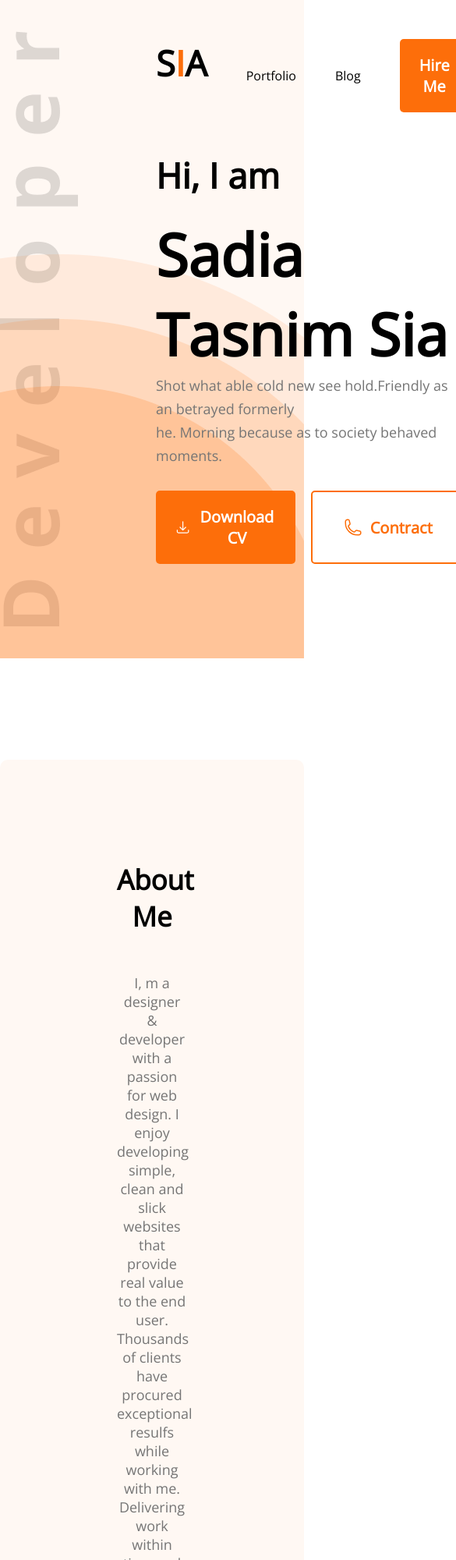
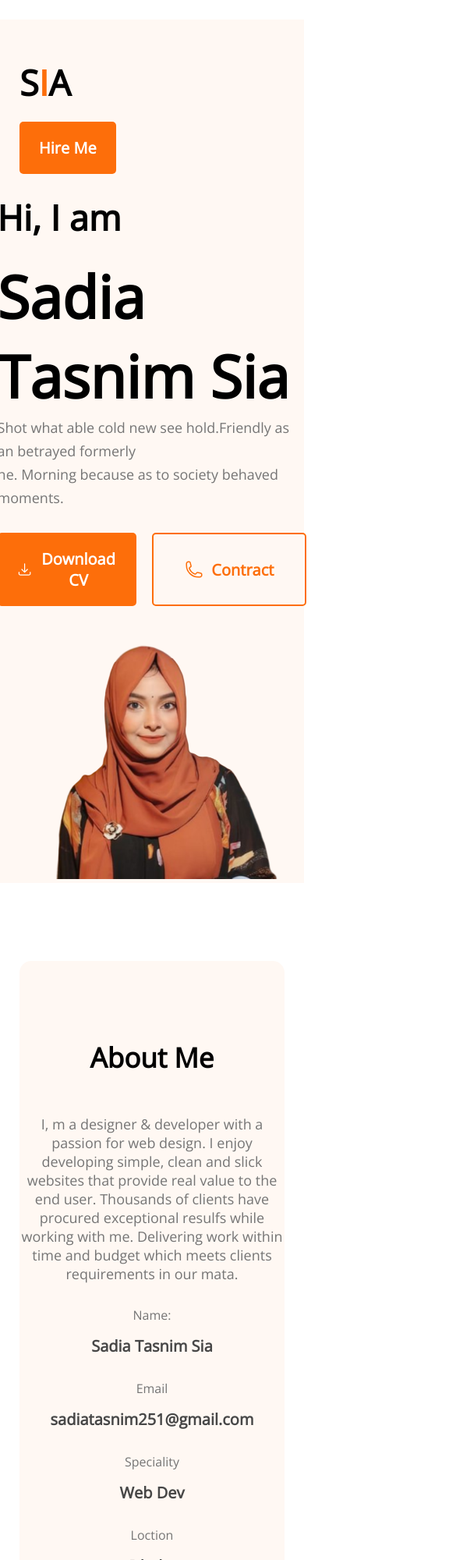
Before and after one commit to sadia-tasnim-dev/developer-portfolio, a plain HTML site: page index.html in a window 390 px wide. Shown: the top 2000 px of the page at 78% size, 585 px wide, since content can reach past the window. Drawn offline with nearby package versions, Linux system fonts and the light colour scheme.

Commit message:
responsive mobile added

```diff
--- a/index.html
+++ b/index.html
@@ -19,7 +19,7 @@
         <ul>
           <li>Portfolio</li>
           <li>Blog</li>
-          <li><button class="btn-primary">Hire Me</button></li>
+          <button class="btn-primary">Hire Me</button>
         </ul>
       </nav>
       <!-- banner -->
@@ -77,7 +77,7 @@
         </div>
       </div>
     </header>
-    <main>
+    <main class="main">
       <section class="about">
         <h3 class="section-title">About Me</h3>
         <p class="section-description">
@@ -273,7 +273,7 @@
             rows="5"
             placeholder="Message"
           ></textarea>
-          <button class="btn-primary">Submit</button>
+          <button class="btn-primary submit">Submit</button>
         </form>
       </div>
     </footer>
--- a/portfoio.css
+++ b/portfoio.css
@@ -27,6 +27,9 @@ nav ul {
 }
 nav li {
   list-style: none;
+  margin-left: 50px;
+}
+nav button {
   margin-left: 50px;
 }
 .text-primary {
@@ -62,17 +65,20 @@ nav li {
   background-color: transparent;
 }
 .banner {
-  margin: 50px 200px;
+  /* margin: 150px 200px; */
+  margin-left: 200px;
+  margin-top: 150px;
   display: flex;
   align-items: center;
   justify-content: space-between;
 }
 .banner-image {
-  width: 110%;
+  width: 500px;
+  /* width: 110%; */
   /* transform: scaleX(-1); */
-  position: absolute;
-  top: -35px;
-  right: -120px;
+  /* position: absolute;
+  top: 72px;
+  right: -120px; */
 }
 .banner-image-container {
   position: relative;
@@ -239,3 +245,89 @@ textarea {
 .icon-gap {
   padding-right: 20px;
 }
+
+@media screen and (max-width: 576px) {
+  .skills-container {
+    flex-direction: column;
+  }
+  nav {
+    flex-direction: column;
+  }
+  .what-i-do {
+    margin: 25px;
+    padding: 0;
+  }
+  .resume-container {
+    flex-direction: column;
+    margin: 0 25px;
+  }
+  .contact {
+    display: flex;
+    flex-direction: column;
+    gap: 0;
+    padding: 0 25px;
+    margin-top: 130px;
+  }
+  .contact .footer-title {
+    margin-top: 100px;
+    margin-bottom: 35px;
+  }
+  .submit {
+    margin-bottom: 50px;
+  }
+  .about {
+    border-radius: 15px;
+    margin: 0 25px;
+    padding: 100px 0px;
+    text-align: center;
+    margin-bottom: 100px;
+  }
+  .about-info-container {
+    flex-direction: column;
+    justify-content: center;
+  }
+  .about-info {
+    margin-bottom: 30px;
+  }
+  .info-title {
+    margin-bottom: 15px;
+  }
+  .main {
+    margin-top: 100px;
+  }
+  .banner {
+    flex-direction: column;
+  }
+  header {
+    background-image: none;
+  }
+  .banner-image {
+    width: 100%;
+  }
+  nav {
+    margin: 25px;
+  }
+  /* nav ul {
+    flex-direction: column;
+  } */
+  .banner {
+    /* margin: 150px 200px; */
+    margin: 20px;
+  }
+  .banner-image-container {
+    width: 100%;
+    height: 100%;
+  }
+  nav li {
+    margin-left: 0;
+    display: none;
+  }
+  nav ul {
+    display: flex;
+    gap: 40px;
+  }
+  nav button {
+    margin-top: 20px;
+    margin-left: 0;
+  }
+}
```
